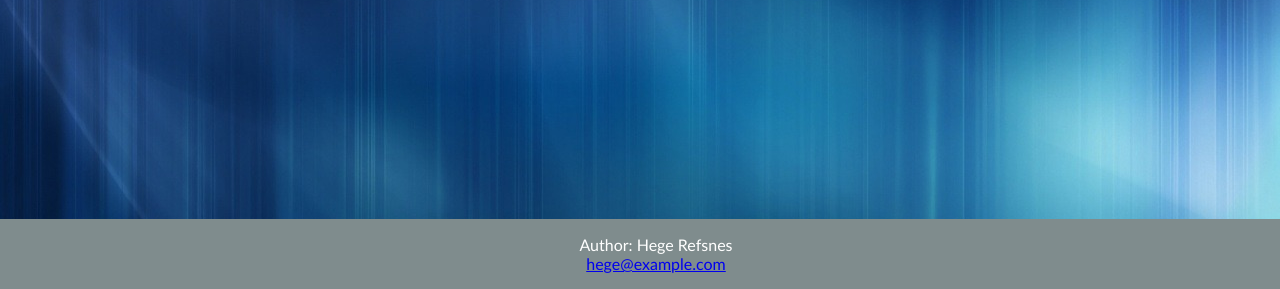
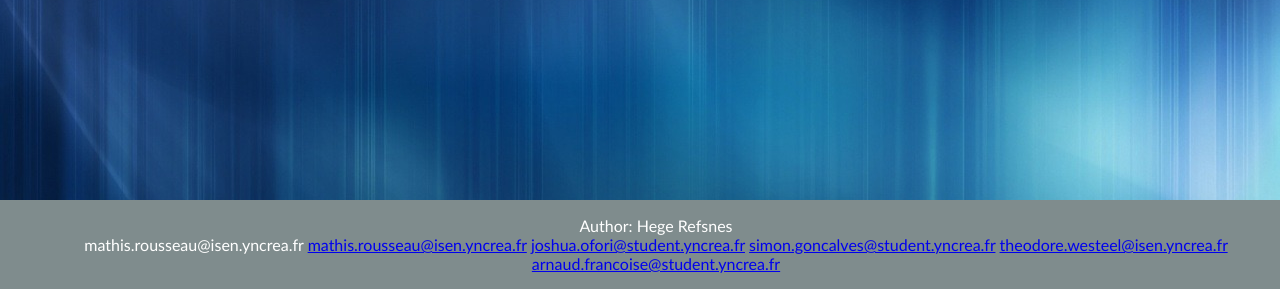
Before and after one commit to MathisRRRRR/mock_up, a PHP site: page / in a window 1280 px wide. Shown: the part 511-800 px from the top of the page. Run offline with PHP 8.4, Linux system fonts and the light colour scheme.

Commit message:
footer modification

```diff
--- a/template/footer.php
+++ b/template/footer.php
@@ -1,6 +1,12 @@
 <footer>
     <p>Author: Hege Refsnes</p>
     <p>
-        <a href="mailto:hege@example.com">hege@example.com</a>
+        <display
+        <a href="mathis.rousseau@isen.yncrea.fr">mathis.rousseau@isen.yncrea.fr</a>
+        <a href="romuald-koami-mawupe.aziagba@rabat.yncrea.fr">mathis.rousseau@isen.yncrea.fr</a>
+        <a href="joshua.ofori@student.yncrea.fr">joshua.ofori@student.yncrea.fr</a>
+        <a href="simon.goncalves@student.yncrea.fr">simon.goncalves@student.yncrea.fr</a>
+        <a href="theodore.westeel@isen.yncrea.fr">theodore.westeel@isen.yncrea.fr</a>
+        <a href="arnaud.francoise@student.yncrea.fr">arnaud.francoise@student.yncrea.fr</a>
     </p>
 </footer>
```
